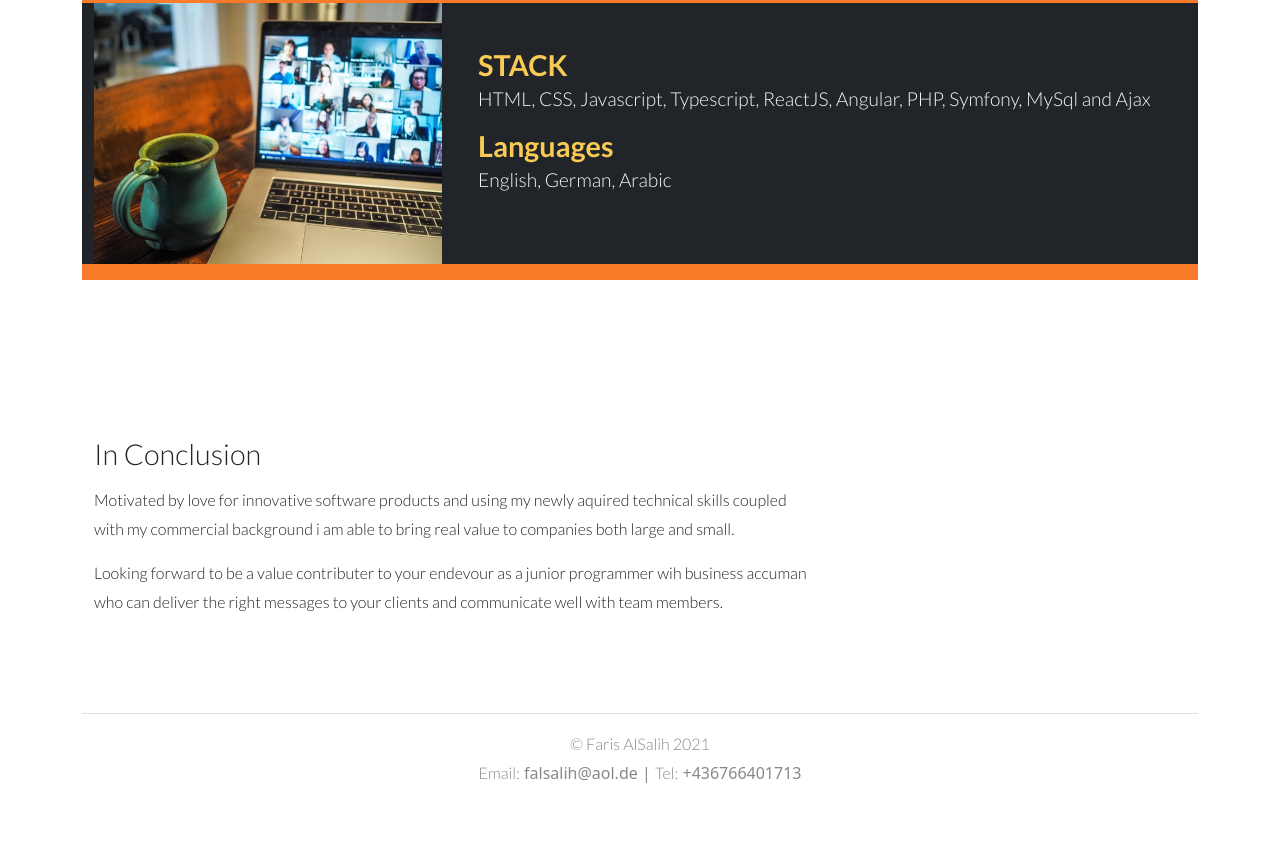
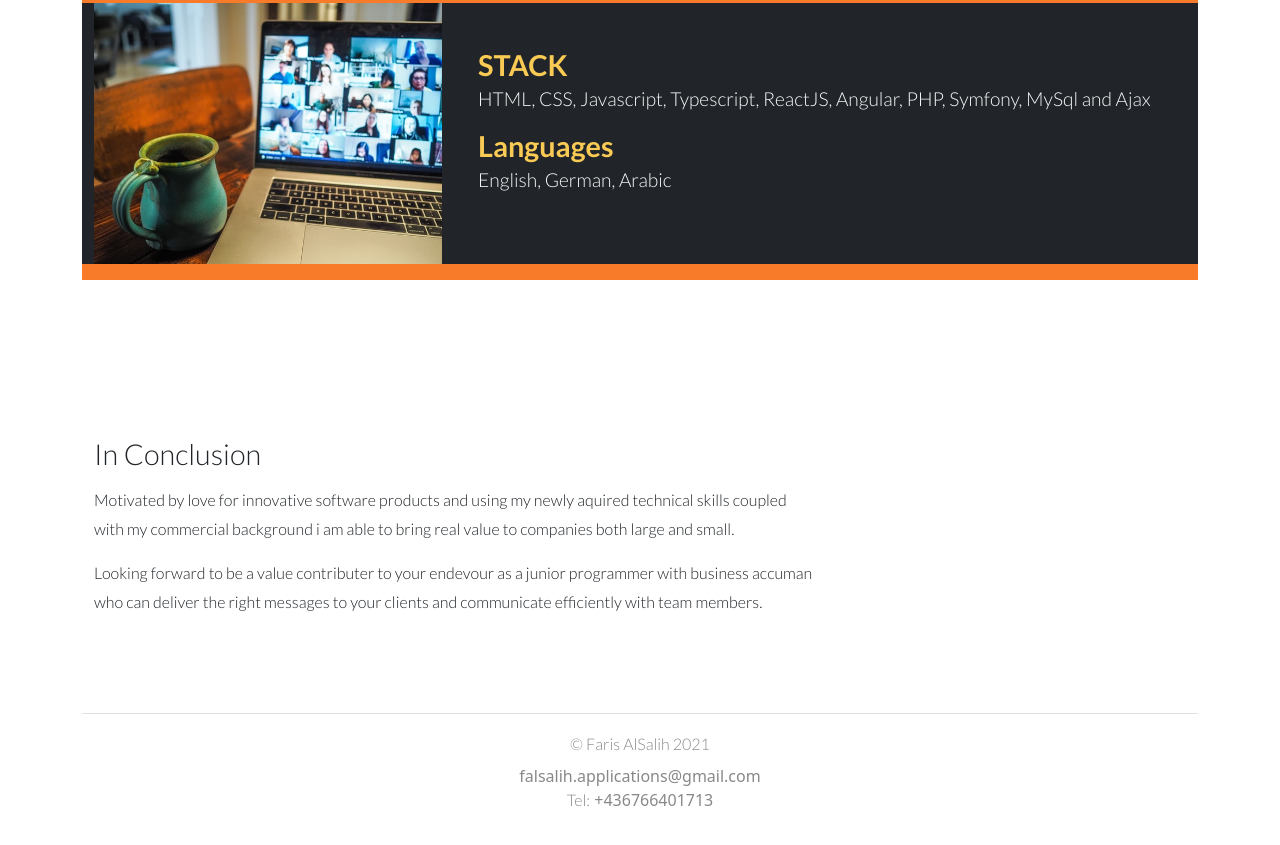
Before and after one commit to Falsal/falsal.github.io, a website: page index.html in a window 1280 px wide. Shown: the part 4173-5018 px from the top of the page. Before the commit the page ends 4993 px from the top, so only its background shows below. Drawn offline with nearby package versions, Linux system fonts and the light colour scheme.

Commit message:
change footer , add new email improve text

```diff
--- a/index.html
+++ b/index.html
@@ -58,7 +58,7 @@
 
 
 			<section class="education ">
-				<h2>Graduate Full-stack Web development bootcamp course @CodeFactory Vienna-<span style="font-size: 0.8em">2021</span></h2>
+				<h2>Graduate Full-stack Web development bootcamp course @CodeFactory Vienna-<span style="font-size: 0.8em; font-weight: 500">2021</span></h2>
 				<h2>B.A. Applied Mathematics & Computer Science from Concordia University in Montreal-<span style="font-size: 0.8em">1987</span>.</h2>
 			</section>
 
@@ -412,8 +412,8 @@
 							to companies both large and small.
 						</p>
 						<p>
-							Looking forward to be a value contributer to your endevour as a junior programmer wih business accuman who can
-							deliver the right messages to your clients and communicate well with team members.
+							Looking forward to be a value contributer to your endevour as a junior programmer with business accuman who can
+							deliver the right messages to your clients and communicate efficiently with team members.
 						</p>
 					</div>
 				</div>
@@ -425,8 +425,14 @@
 		<!--Footer-->
 		<footer class="center" >
 			<hr>
-			<span>&copy; Faris AlSalih 2021</span>
-			<h6> <span>Email:</span>  falsalih@aol.de | <span>Tel:</span> +436766401713</h6>
+			<h6>
+				<span>&copy; Faris AlSalih 2021</span>
+			</h6>
+
+			<!-- <a href="https://falsal.github.io"><h6>https://falsal.github.io </h6></a> -->
+			<h6 class="mt-1 mb-0"> falsalih.applications@gmail.com  </h6>
+			 <span>Tel:</span> +436766401713
+
 
 		</footer>
 
```
